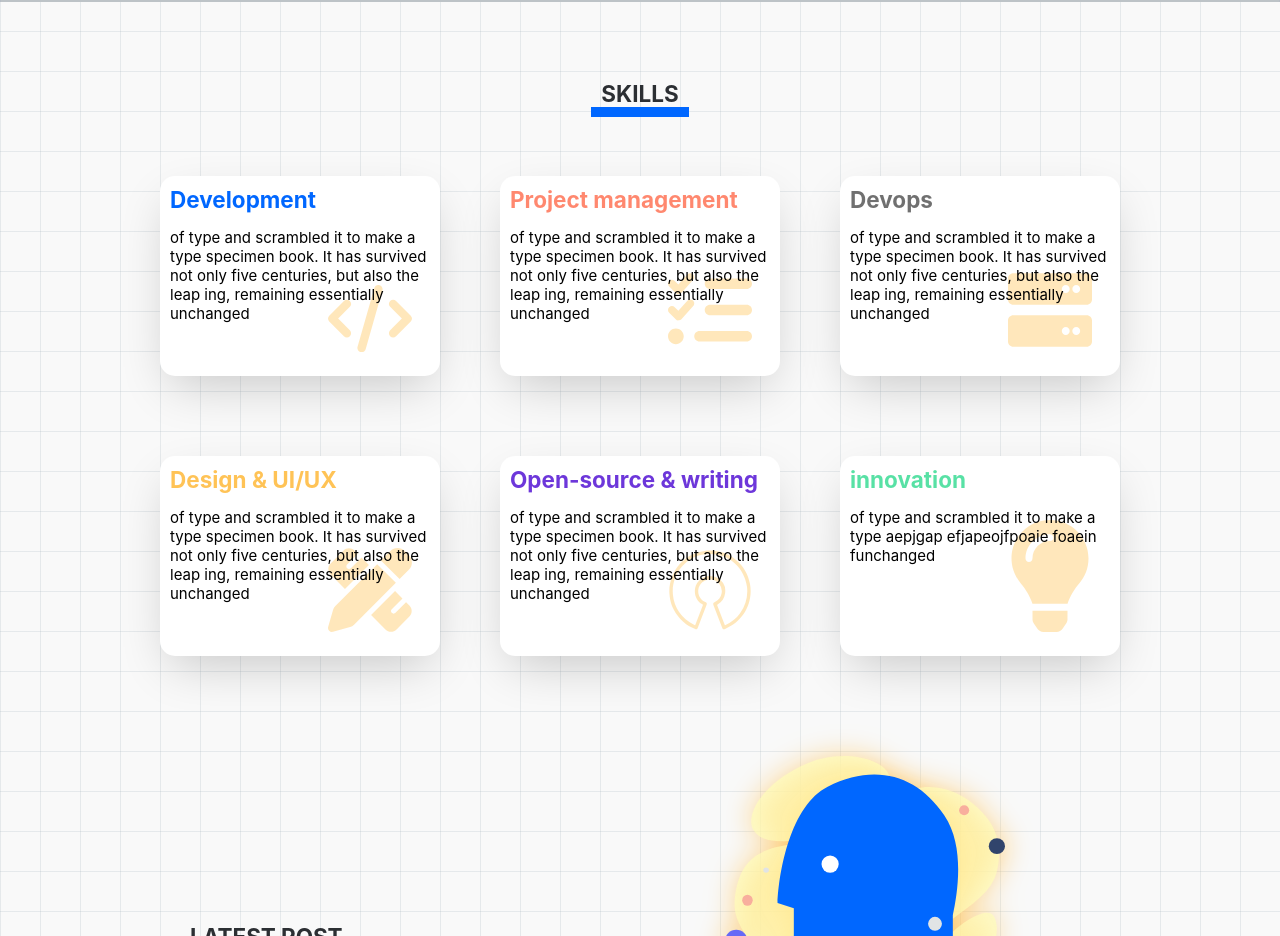
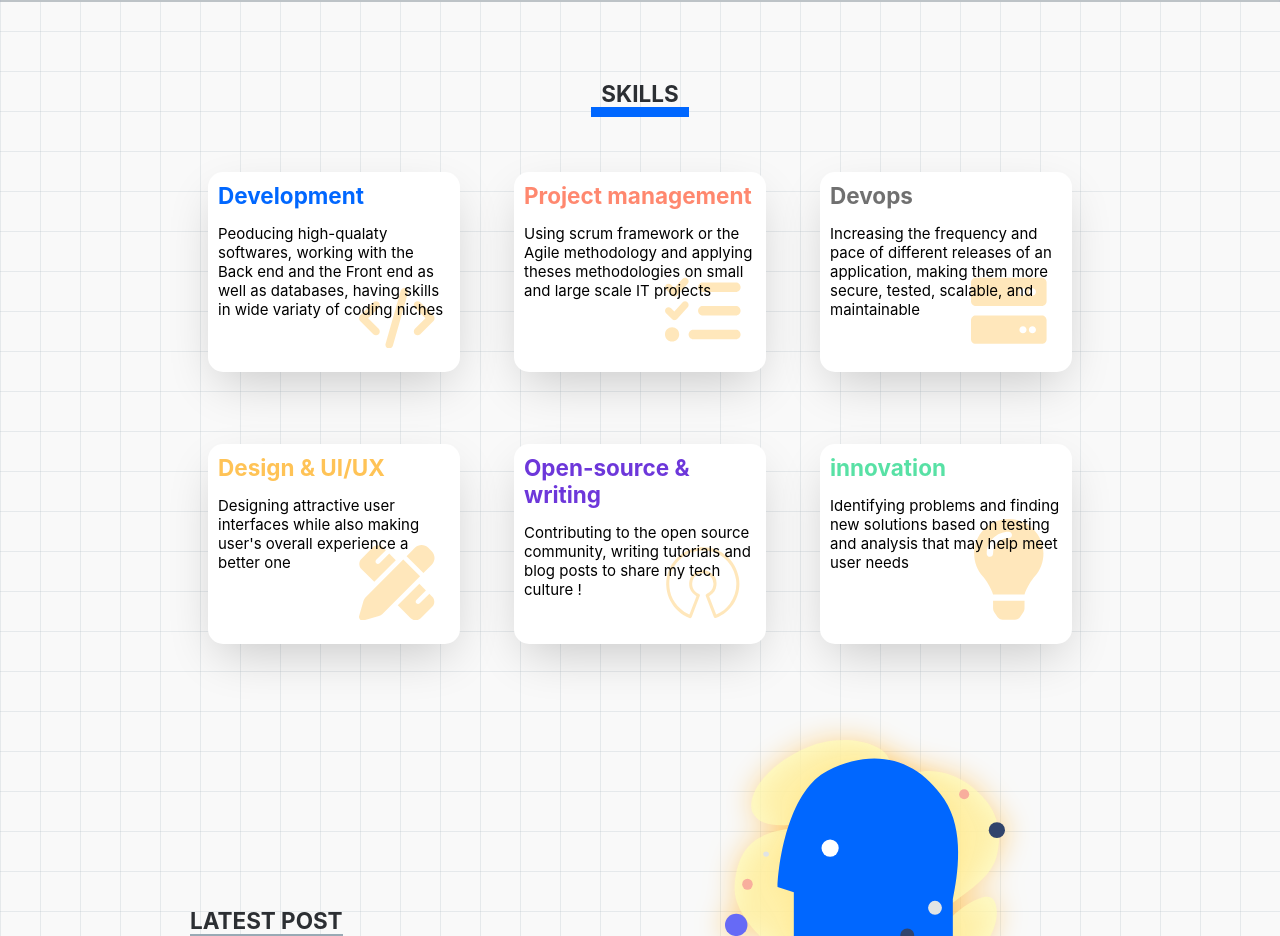
Before and after one commit to sirageDb/semicolons, a React (Create React App) app: page / in a window 1280 px wide. Shown: the part 849-1785 px from the top of the page. Built offline with nearby package versions, Linux system fonts and the light colour scheme; no server answers.

Commit message:
FEAT : homepage

```diff
--- a/src/components/competenceBlock/CompetenceBock.module.scss
+++ b/src/components/competenceBlock/CompetenceBock.module.scss
@@ -3,7 +3,7 @@
     position: relative;
     width: 28%;
     box-shadow: rgba(0, 0, 0, 0.2) 0px 18px 50px -10px;
-    height: 200px;
+    min-height: 200px;
     padding: 10px;
     border-radius: 15px;
     background-color: $colorWhiteExtra;
--- a/src/routes/homepage/HomePage.tsx
+++ b/src/routes/homepage/HomePage.tsx
@@ -108,7 +108,7 @@ export default function HomePage(): JSX.Element {
         <div className={styles.competencesContainer}>
           <CompetenceBlock
             title="Development"
-            contentText="of type and scrambled it to make a type specimen book. It has survived not only five centuries, but also the leap ing, remaining essentially unchanged"
+            contentText=" Peoducing high-qualaty softwares, working with the Back end and the Front end as well as databases, having skills in wide variaty of coding niches"
             titleColor={"#0067FF"}
             svgImage={
               <svg fill="#FFC356" fillOpacity={"0.4"} xmlns="http://www.w3.org/2000/svg" viewBox="0 0 640 512">
@@ -118,7 +118,7 @@ export default function HomePage(): JSX.Element {
           />
           <CompetenceBlock
             title="Project management"
-            contentText="of type and scrambled it to make a type specimen book. It has survived not only five centuries, but also the leap ing, remaining essentially unchanged"
+            contentText="Using scrum framework or the Agile methodology and applying theses methodologies on small and large scale IT projects"
             titleColor={"#FF886F"}
             svgImage={
               <svg fill="#FFC356" fillOpacity={"0.4"} xmlns="http://www.w3.org/2000/svg" viewBox="0 0 512 512">
@@ -128,7 +128,7 @@ export default function HomePage(): JSX.Element {
           />
           <CompetenceBlock
             title="Devops"
-            contentText="of type and scrambled it to make a type specimen book. It has survived not only five centuries, but also the leap ing, remaining essentially unchanged"
+            contentText="Increasing the frequency and pace of different releases of an application, making them more secure, tested, scalable, and maintainable"
             titleColor={"#707070"}
             svgImage={
               <svg fill="#FFC356" fillOpacity={"0.4"} xmlns="http://www.w3.org/2000/svg" viewBox="0 0 512 512">
@@ -138,7 +138,7 @@ export default function HomePage(): JSX.Element {
           />
           <CompetenceBlock
             title="Design & UI/UX"
-            contentText="of type and scrambled it to make a type specimen book. It has survived not only five centuries, but also the leap ing, remaining essentially unchanged"
+            contentText="Designing attractive user interfaces while also making user's overall experience a better one"
             titleColor={"#FFC356"}
             svgImage={
               <svg fill="#FFC356" fillOpacity={"0.4"} xmlns="http://www.w3.org/2000/svg" viewBox="0 0 512 512">
@@ -148,7 +148,7 @@ export default function HomePage(): JSX.Element {
           />
           <CompetenceBlock
             title="Open-source & writing"
-            contentText="of type and scrambled it to make a type specimen book. It has survived not only five centuries, but also the leap ing, remaining essentially unchanged"
+            contentText="Contributing to the open source community, writing tutorials and blog posts to share my tech culture !"
             titleColor={"#6D37DA"}
             svgImage={
               <svg fill="#FFC356" fillOpacity={"0.4"} xmlns="http://www.w3.org/2000/svg" viewBox="0 0 512 512">
@@ -158,7 +158,7 @@ export default function HomePage(): JSX.Element {
           />
           <CompetenceBlock
             title="innovation"
-            contentText="of type and scrambled it to make a type aepjgap efjapeojfpoaie foaein funchanged"
+            contentText="Identifying problems and finding new solutions based on testing and analysis that may help meet user needs"
             titleColor={"#58E1A5"}
             svgImage={
               <svg fill="#FFC356" fillOpacity={"0.4"} xmlns="http://www.w3.org/2000/svg" viewBox="0 0 384 512">
--- a/src/routes/homepage/homepage.module.scss
+++ b/src/routes/homepage/homepage.module.scss
@@ -134,8 +134,8 @@
         display: inline-block;
         font-weight: bold;
         text-align: center;
+        padding: 0 10px;
         border-bottom: 10px solid $colorBlue;
-        padding: 0 10px;
     }
 
     .competencesContainer {
@@ -144,7 +144,7 @@
         align-items: center;
         justify-content: space-between;
         flex-wrap: wrap;
-        max-width: 1000px;
+        max-width: 900px;
         margin: auto;
         >div {
             margin: 4% 2%;
```
